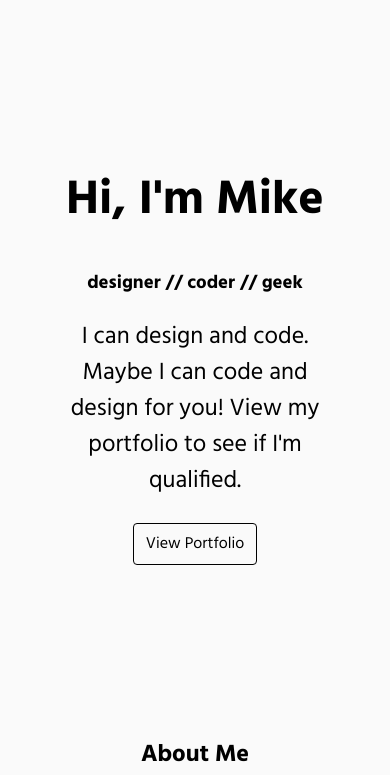
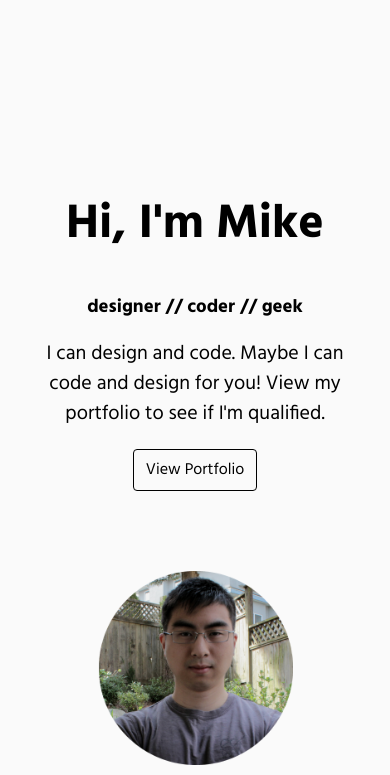
Before and after one commit to antoniobanderas/Project4, a plain HTML site: page about.html in a window 390 px wide. Shown: the part 69-844 px from the top of the page. Drawn offline with Linux system fonts and the light colour scheme.

Commit message:
added image to about me page. Tweaked margins at lower resolutions for all pages.

```diff
--- a/about.html
+++ b/about.html
@@ -20,12 +20,16 @@
     <section id="first">
   		<div class="first-section grid max-width">
   			<div class="col-1of10">&nbsp;</div>
-  			<div class="col-8of10">
-  				<h1 class="first-section-h1">Hi, I'm Mike</h1>
-  				<h3>designer // coder // geek</h3>
-  				<p class="first-section-text">I can design and code. Maybe I can code and design for you! View my portfolio to see if I'm qualified.</p>
-          <a class="button-nav" href="index.html#ptsd">View Portfolio</a>
+  			<div class="col-4of10">
+  				<h1 class="first-section-h1 left-align">Hi, I'm Mike</h1>
+  				<h3 class="left-align sub-heading">designer // coder // geek</h3>
+  				<p class="first-section-text left-align about-me-text">I can design and code. Maybe I can code and design for you! View my portfolio to see if I'm qualified.</p>
+          <a class="button-nav left about-me-button" href="index.html#ptsd">View Portfolio</a>
   			</div>
+        <div class="col-1of10">&nbsp;</div>
+        <div class="col-3of10">
+          <img class="profile-pic" src="img/profile-pic.png" alt="my pic">
+        </div>
   			<div class="col-1of10">&nbsp;</div>
   		</div> <!-- end of grid -->
     </section>
@@ -43,7 +47,7 @@
 
       <div class="col-1of10">&nbsp;</div>
 
-      <div class="col-3of10">
+      <div class="col-3of10 skill-summary">
       	<h2 class="content-text left-align heading-underline">AKA</h2>
       	<p class="first-section-text left-align">Michael, Mikey, "Miek"</p>
         <h2 class="content-text left-align heading-underline">Skills</h2>
--- a/css/main.css
+++ b/css/main.css
@@ -153,6 +153,10 @@ a {
 }
 
 @media (max-width:640px) {
+  .first-section-text {
+    font-size: 1.25em;
+  }
+
   .logo {
     position: absolute;
     left: 5%;
@@ -207,11 +211,6 @@ a {
     margin-top:5em;
   }
 
-  .responsive-center {
-    margin-left: auto;
-    margin-right: auto;
-    text-align: center;
-  }
 }
 
 .up-arrow {
@@ -224,3 +223,48 @@ a {
   border: none;
   color: black;
 }
+
+
+.profile-pic {
+  margin-top: 13em;
+  position: relative;
+  width: 100%;
+  max-width: 100%;
+}
+
+@media (max-width: 1040px) {
+  .first-section-h1 {
+    margin-left: 10%;
+    margin-right: 10%;
+    text-align: center;
+  }
+
+  .sub-heading {
+    margin-left: 10%;
+    margin-right: 10%;
+    text-align: center;
+  }
+
+  .about-me-text {
+    text-align: center;
+  }
+
+  .about-me-button {
+    float: none;
+  }
+
+  .profile-pic {
+    margin-left: 30%;
+    margin-top: 5em;
+  }
+
+  .skill-summary {
+    margin-left: 15%;
+  }
+}
+
+@media (max-width: 330px) {
+  .first-section-h1 {
+    margin-top: 2em;
+  }
+}
```
Also changed, not shown: echidna.html (+1 -1 lines), ptsd.html (+1 -1 lines), img/profile-pic.png (added).
